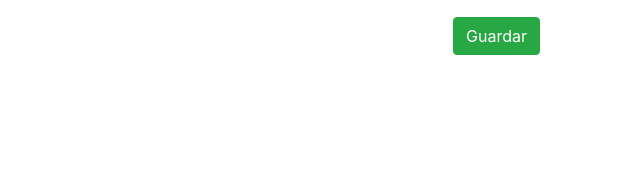
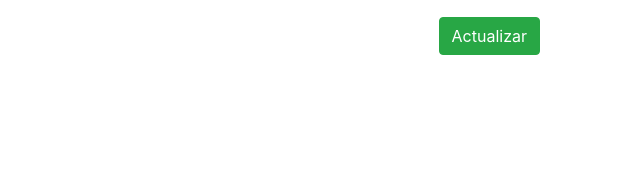
Before and after one commit to mapoca1219/nexura, a PHP site: page /?controller=employe&method=edit&id=3 in a window 1280 px wide. Shown: the part 631-800 px from the top of the page, without its empty margins (640-1280 px from the left). Run offline with PHP 8.4, Linux system fonts and the light colour scheme; data comes from the database, SQL or seed files in the repository.

Commit message:
Cambio de Boton de guardar a actualizar

```diff
--- a/Views/Employe/edit.php
+++ b/Views/Employe/edit.php
@@ -105,7 +105,7 @@
 			</div>
 
 			<div class="container">
-				<button class="btn btn-success float-right" type="submit">Guardar</button>
+				<button class="btn btn-success float-right" type="submit">Actualizar</button>
 			</div>
 		</form>
 	</section>
```
